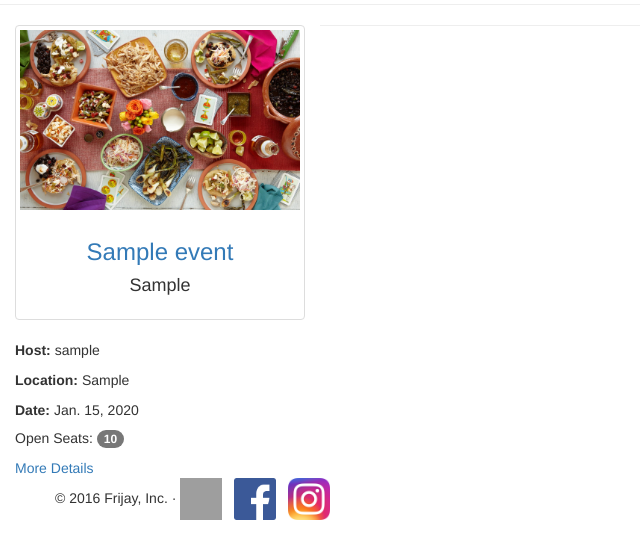
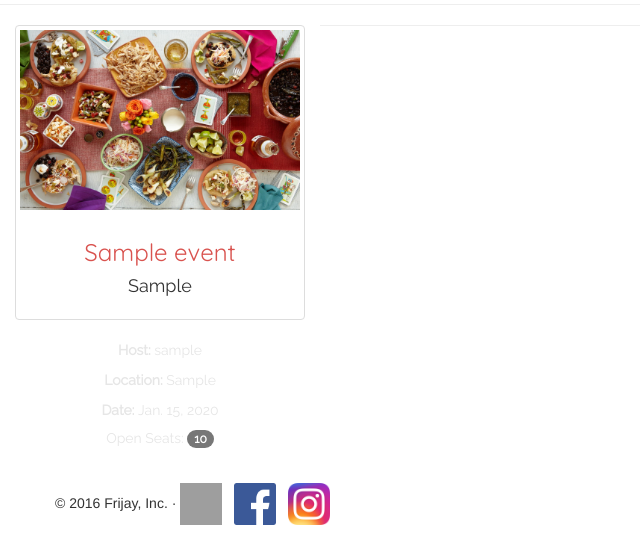
Before and after one commit to afranco07/shabbatTable, a Django app: page / in a window 1280 px wide. Shown: the part 726-1271 px from the top of the page, without its empty margins (0-640 px from the left). Before the commit the page ends 1246 px from the top, so only its background shows below. Run offline with Django 3.2, Linux system fonts and the light colour scheme; tables that the repository leaves empty hold one stand-in row (values such as "Sample post"); parts of the project's set-up code (start-up, migrations or seed data) failed here and were passed over; some libraries are stand-ins or nearby versions; grey boxes are pictures that could not be loaded.

Commit message:
Adding Css for the hoverover effect on index page

```diff
--- a/static/css/frijay.css
+++ b/static/css/frijay.css
@@ -69,3 +69,17 @@ input[type=text]:focus {
   color: black;
   font-weight: 300;
 }
+.hovereffect {
+  text-align: center;
+    font-family: Raleway, sans-serif;
+    color: #e6e6e6;
+}
+.overlay a{
+    font-family: 'Quicksand', sans-serif;
+    font-size: large;
+    color: #FFFFFF;
+}
+.hovereffect h3{
+    color:#D9534F;
+    font-family: 'Quicksand', sans-serif;
+}
```
